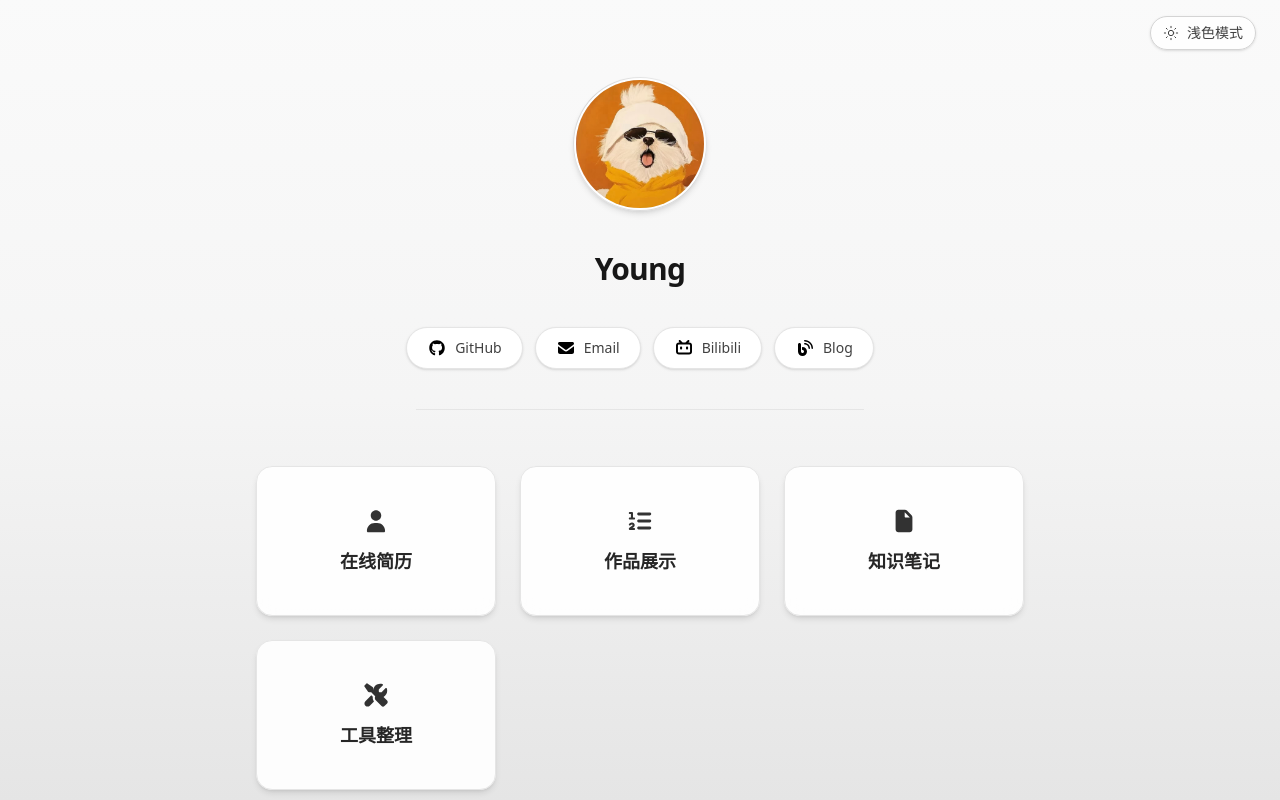
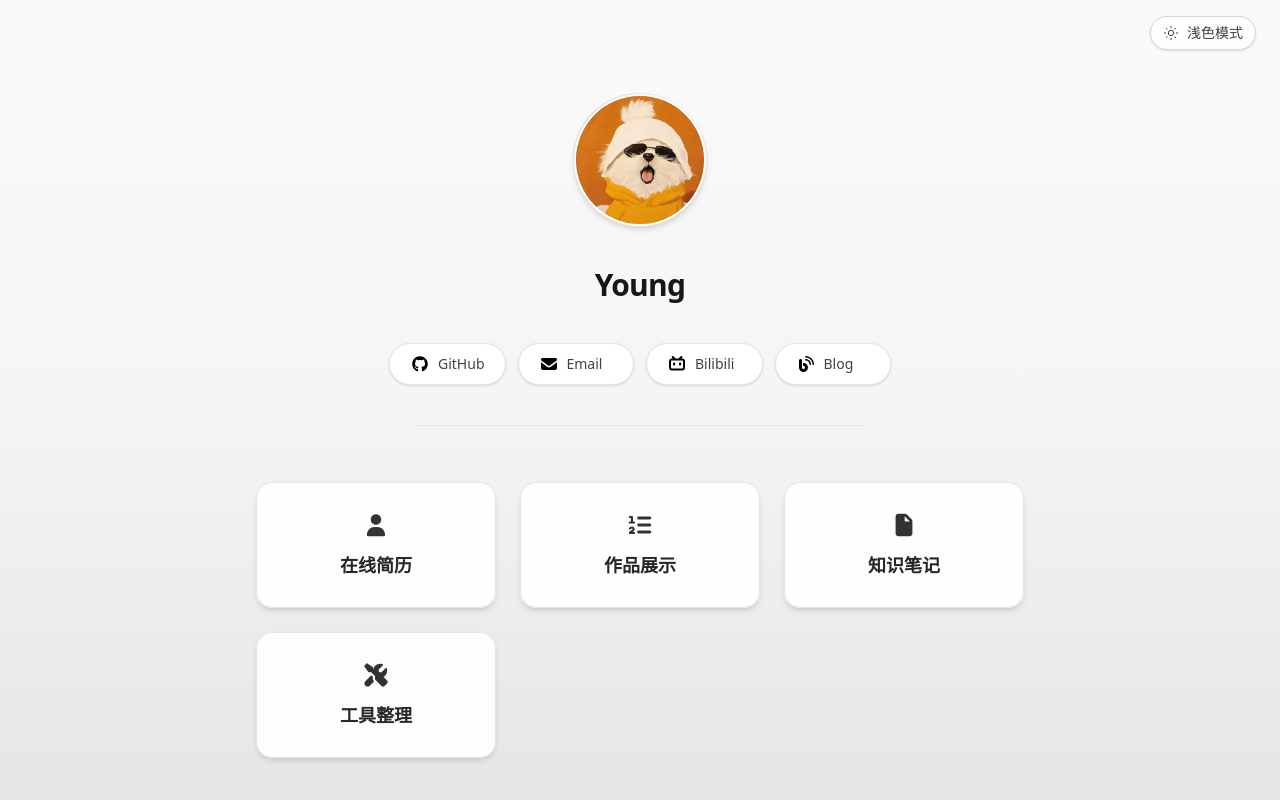
Before and after one commit to promonkeyli/home, a React (Vite) app: page / in a window 1280 px wide. Built offline with nearby package versions, Linux system fonts and the light colour scheme.

Commit message:
style: 移动端样式优化

```diff
--- a/src/App.tsx
+++ b/src/App.tsx
@@ -5,18 +5,18 @@ import ThemeToggle from "@/components/ThemeToggole";
 function App() {
 	return (
 		<div
-			className="min-h-screen min-w-[400px] flex flex-col
+			className="min-h-screen min-w-[400px] flex flex-col pb-10
                        bg-gradient-to-b from-neutral-50 via-neutral-100 to-neutral-200
                      dark:from-neutral-950 dark:via-neutral-900 dark:to-neutral-800"
 		>
 			{/* 顶部：右上角固定主题切换 */}
-			<header className="w-full flex justify-end px-6 py-4">
+			<header className="w-full flex justify-end px-6 pt-4 pb-10">
 				<ThemeToggle />
 			</header>
 
 			{/* 主体内容：居中展示 */}
 			<main className="flex-1 flex flex-col items-center justify-center px-4">
-				<section className="w-full flex flex-col items-center text-center space-y-8">
+				<section className="w-full flex flex-col items-center text-center space-y-8 px-2">
 					{/* 社交链接区域 */}
 					<SocialLink />
 
--- a/src/components/MenuNav/index.tsx
+++ b/src/components/MenuNav/index.tsx
@@ -53,7 +53,7 @@ function MenuNav() {
 						href={item.url}
 						target="_blank"
 						rel="noopener noreferrer"
-						className="group flex flex-col items-center justify-center gap-3 rounded-2xl border border-neutral-200 bg-white/90 p-10 shadow-md backdrop-blur hover:shadow-xl dark:border-neutral-800 dark:bg-neutral-900/80 transition"
+						className="group flex flex-col items-center justify-center gap-3 rounded-2xl border border-neutral-200 bg-white/90 p-7 shadow-md backdrop-blur hover:shadow-xl dark:border-neutral-700 dark:bg-neutral-900/80 transition"
 					>
 						<span className="text-3xl opacity-80 group-hover:opacity-100 transition">
 							{item.icon}
--- a/src/components/SocialLink/index.tsx
+++ b/src/components/SocialLink/index.tsx
@@ -75,7 +75,7 @@ function SocialLink() {
 			</motion.h1>
 
 			{/* 社交按钮 */}
-			<div className="mt-10 flex flex-wrap justify-center gap-3">
+			<div className="mt-10 grid grid-cols-2 md:grid-cols-4 gap-3">
 				{socialLinks.map((item, i) => (
 					<motion.a
 						key={item.label}
```
